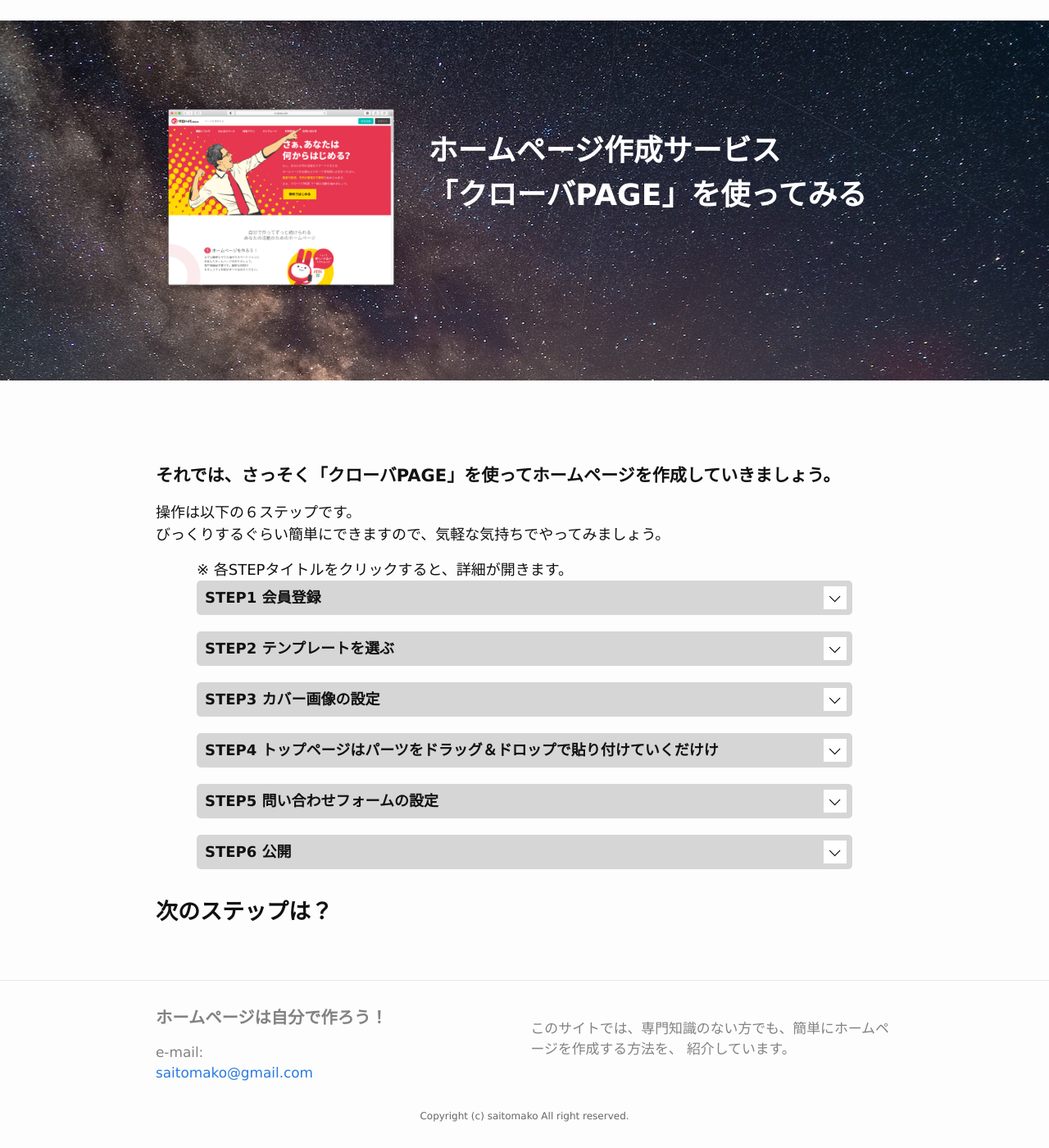
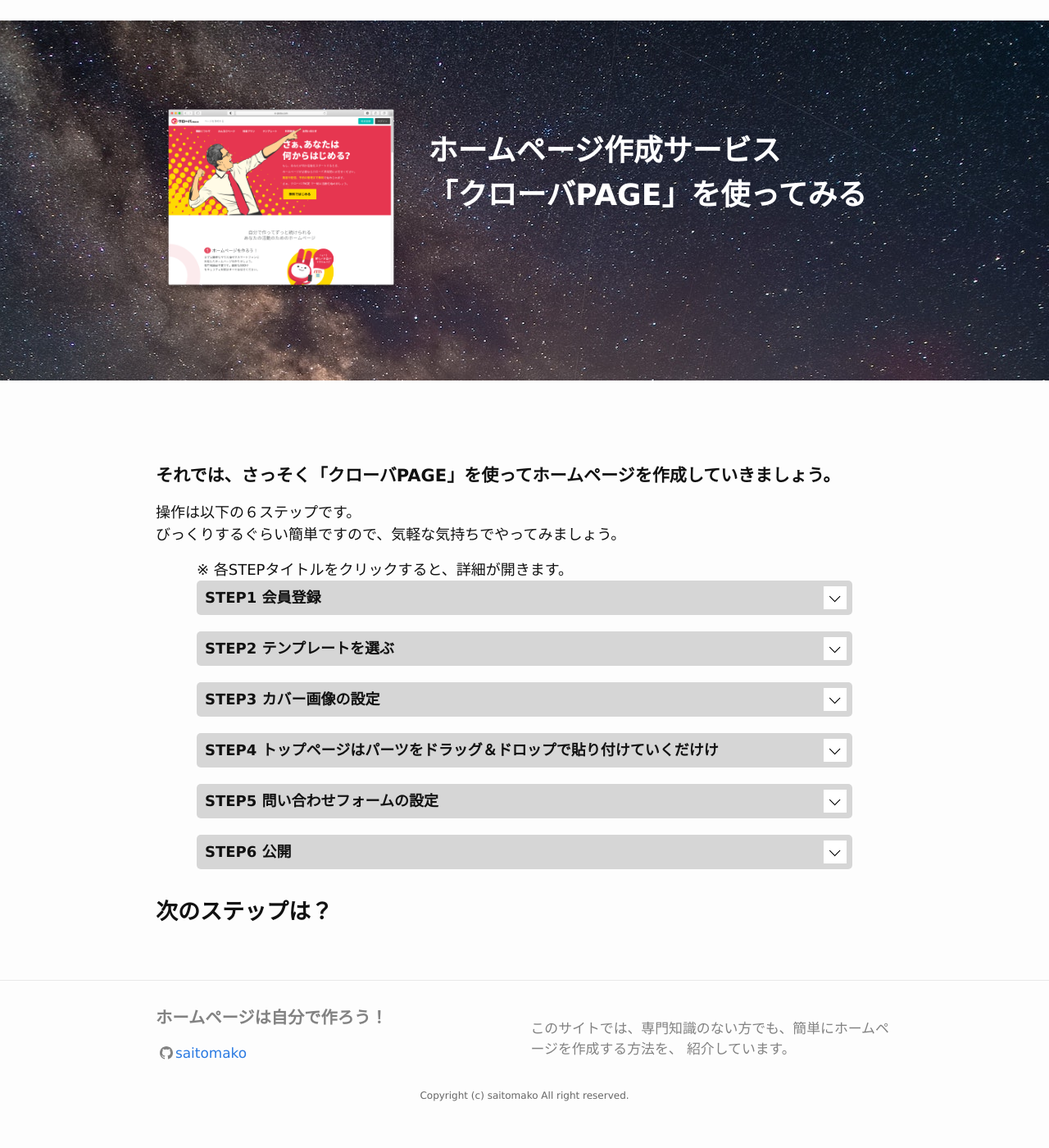
Before and after one commit to saitomako/hpbyself, a Jekyll site: the page built from index.md, in a window 1280 px wide and 1400 px high, scrolled down 1646 px. Shown: the whole window at 82% size. Built offline with Jekyll 4.4.1, drawn with Linux system fonts in a browser that asks for light colours; our own code applies the rules of GitHub Pages for plain Markdown files; after the commit the page ends 3021 px from its top, so only the background shows below that.

Commit message:
update etc

```diff
--- a/_includes/footer.html
+++ b/_includes/footer.html
@@ -7,12 +7,7 @@
       <div class="footer-col one-half">
       <h3 class="footer-heading">{{ site.title | escape }}</h2>
         <ul class="contact-list">
-          <li class="p-name">
-            e-mail:
-            </li>
-            {%- if site.email -%}
-            <li><a class="u-email" href="mailto:{{ site.email }}">{{ site.email }}</a></li>
-            {%- endif -%}
+          <li><a href="https://github.com/saitomako" title="github"><svg class="svg-icon grey"><use xlink:href="{{ '/assets/minima-social-icons.svg#github' | relative_url }}"></use></svg>saitomako</a></li>
         </ul>
       </div>
 
@@ -20,9 +15,6 @@
         <p>{{- site.description | escape -}}</p>
       </div>
 
-      <div class="social-links">
-        {%- include social.html -%}
-      </div>
     </div>
 
     <div class="copyright">
--- a/index.md
+++ b/index.md
@@ -64,7 +64,7 @@
 
 ### それでは、さっそく「クローバPAGE」を使ってホームページを作成していきましょう。
 操作は以下の６ステップです。<br>
-びっくりするぐらい簡単にできますので、気軽な気持ちでやってみましょう。
+びっくりするぐらい簡単ですので、気軽な気持ちでやってみましょう。
 
 <div class="toggle_section">
 ※ 各STEPタイトルをクリックすると、詳細が開きます。
```
Also changed, not shown: 10 other files.
